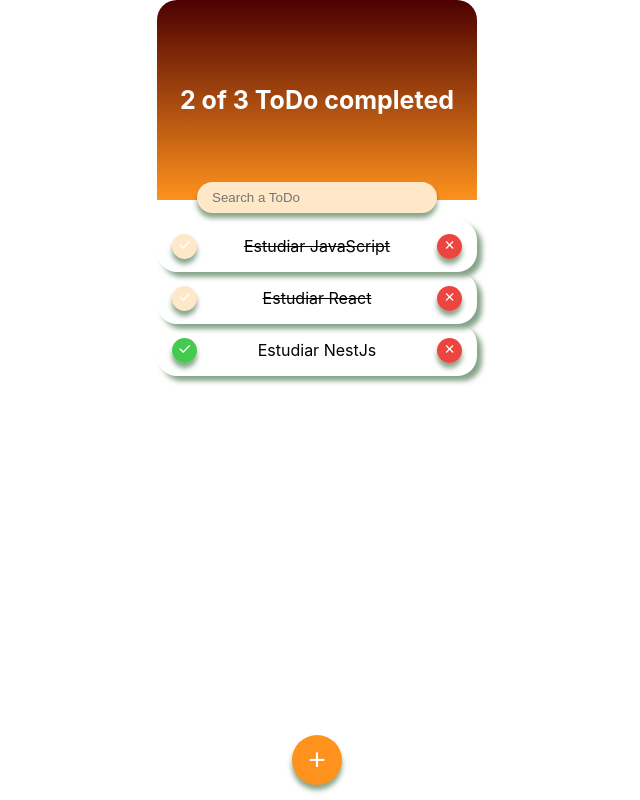
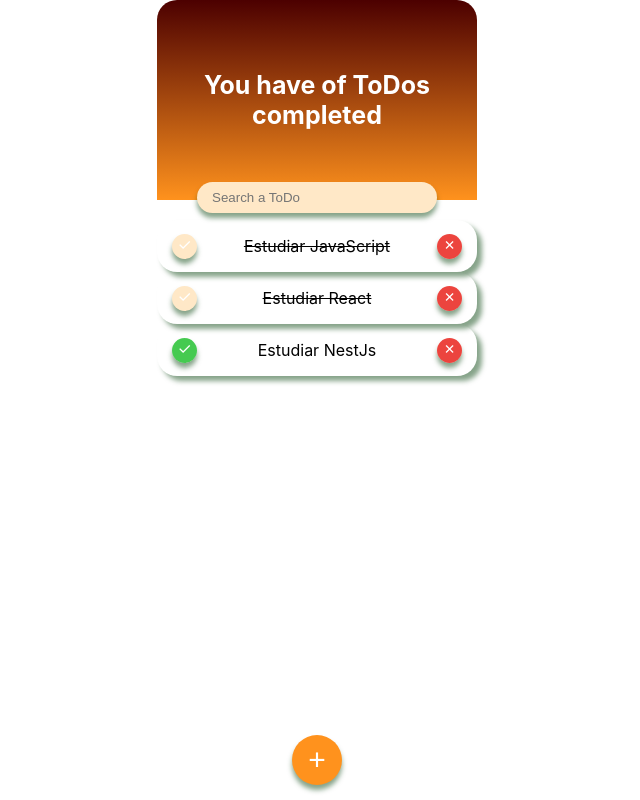
Before and after one commit to MrSspace/my_first_react_app, a React (Create React App) app: page / in a window 1280 px wide. Shown: the whole page, without its empty margins (323-963 px from the left). Built offline with nearby package versions, Linux system fonts and the light colour scheme.

Commit message:
Added functionality for dynamic count of completed ToDos

```diff
--- a/src/TodoCounter.js
+++ b/src/TodoCounter.js
@@ -1,9 +1,11 @@
 import React from "react";
 import './TodoCounter.css';
 
-function TodoCounter(){
+function TodoCounter({total,completed}){
     return(
-        <h2 className="TodoCounter">2 of 3 ToDo completed</h2>
+      <h2 className="TodoCounter">
+        You have {completed} of {total} ToDos completed
+      </h2>
     );
 }
 
```
